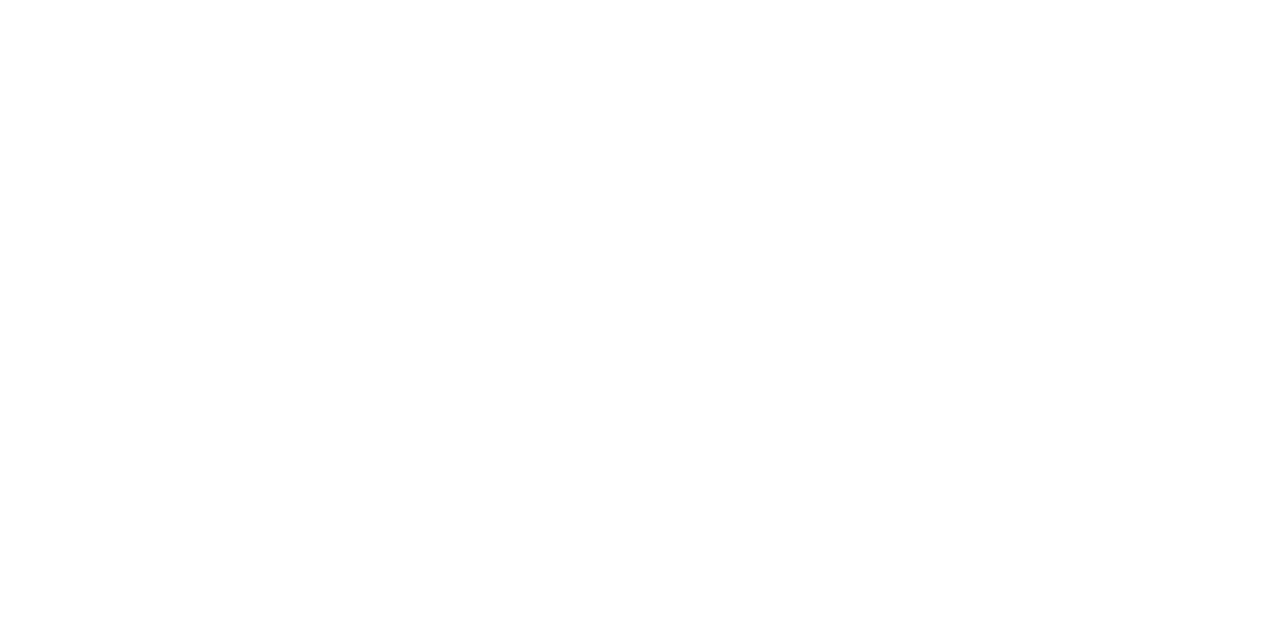
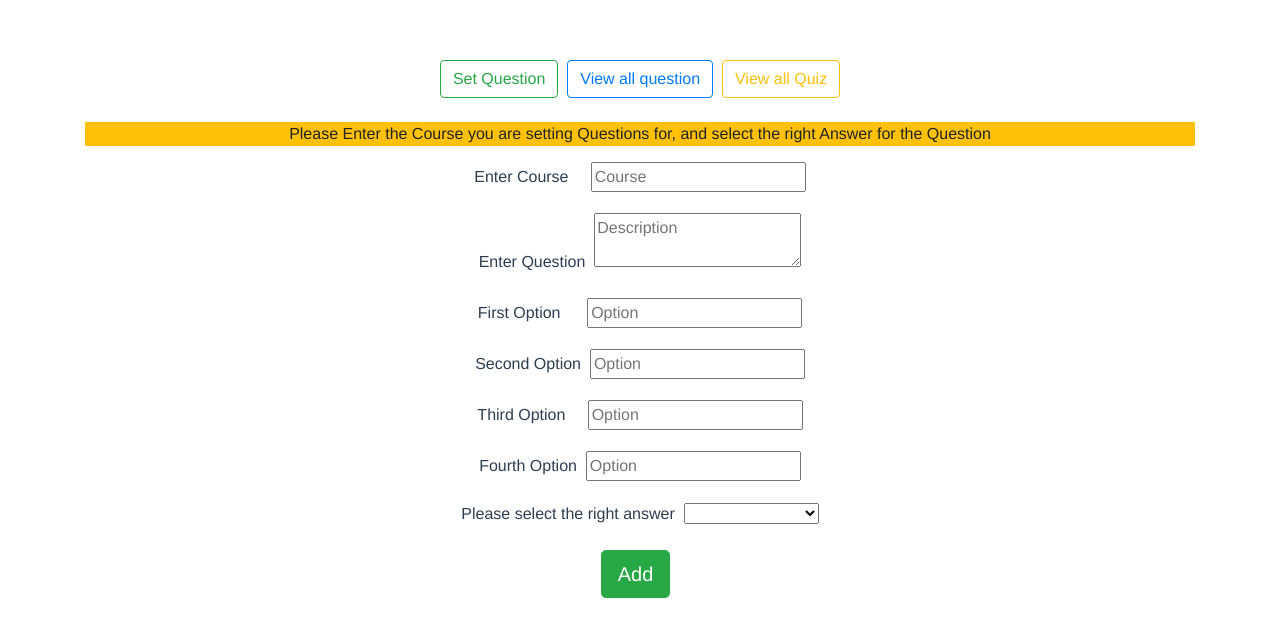
Before and after one commit to Derinsola16/quizzer-fronted, a Vue app: page /admin in a window 1280 px wide. Shown: the top 636 px of the page. Built offline with nearby package versions, Linux system fonts and the light colour scheme.

Commit message:
Created a view page for all action to be taken and put a dummy example for all pages

```diff
--- /dev/null
+++ b/src/views/Admin/Examiner.vue
@@ -0,0 +1,10 @@
+<template>
+<div>
+<div class="container">
+     <router-link to="/admin"><b-button variant="outline-success">Set Question</b-button></router-link>&nbsp;
+    <router-link to="/admin/viewquestion"><b-button variant="outline-primary">View all question</b-button></router-link>&nbsp;
+     <router-link to="/admin/viewquiz"><b-button variant="outline-warning">View all Quiz</b-button></router-link>
+</div><br/>
+    <router-view></router-view>
+</div>
+</template>
--- /dev/null
+++ b/src/views/Admin/SetQuestion.vue
@@ -0,0 +1,75 @@
+<template>
+<div class="container">
+    <p class="well btn-warning">Please Enter the Course you are setting Questions for,
+        and select the right Answer for the Question</p>
+          <form>
+        <div class="form-group">
+        <label for="course"> Enter Course &nbsp;</label>&nbsp;&nbsp;
+        <input v-model="quiz.course" type="text" required="" name="course" placeholder="Course"/>
+        </div>
+
+        <div class="form-group">
+        <label for="course"> Enter Question &nbsp;</label>
+        <textarea v-model="quiz.question" type="text" required="" name="question" placeholder="Description"/>
+        </div>
+
+        <div class="form-group">
+        <label for="course" >First Option &nbsp;</label>&nbsp;&nbsp;&nbsp;
+        <input v-model="quiz.optionOne" type="text" required="" name="course" placeholder="Option"/>
+        </div>
+
+        <div class="form-group">
+        <label for="course"> Second Option &nbsp;</label>
+        <input v-model="quiz.optionTwo" type="text" required="" name="course" placeholder="Option"/>
+        </div>
+
+        <div class="form-group">
+        <label for="course"> Third Option &nbsp;</label>&nbsp;&nbsp;
+        <input v-model="quiz.optionThree" type="text" required="" name="course" placeholder="Option"/>
+        </div>
+
+        <div class="form-group">
+        <label for="course"> Fourth Option &nbsp;</label>
+        <input v-model="quiz.optionFour" type="text" required="" name="course" placeholder="Option"/>
+        </div>
+
+        <div class="form-group">
+            <label for="course"> Please select the right answer &nbsp;</label>
+        <select v-model="quiz.answer">
+            <option>Choose Answer</option>
+            <option >{{quiz.optionOne}}</option>
+            <option>{{quiz.optionTwo}}</option>
+            <option>{{quiz.optionThree}}</option>
+            <option>{{quiz.optionFour}}</option>
+        </select>
+        </div>
+
+        <div class="form-group">
+            <button class="btn btn-success btn-lg">Add</button>&nbsp;&nbsp;
+
+        </div>
+        </form>
+
+</div>
+
+</template>
+
+<script>
+export default {
+     data() {
+        return {
+            quiz:{},
+
+        }
+    },
+
+}
+</script>
+
+<style scoped>
+.form-control{
+     width: 650px;
+    margin-left: 250px;
+
+}
+</style>
--- /dev/null
+++ b/src/views/Admin/ViewQuestion.vue
@@ -0,0 +1,37 @@
+<template>
+<div class="container" id="app">
+    <b-table striped hover :items="item" :fields="questionfields"></b-table>
+  </div>
+
+</template>
+<script>
+export default {
+    data() {
+        return{
+             questionfields: {
+                 S_N:{
+
+                 },
+                  subject:{
+
+                  },
+                  question:{
+
+                  },
+                  options:{
+
+                  },
+                  answer:{
+
+                  }
+                  },
+             item:[
+                { S_N: '1', subject: 'Node', question: 'What is the full meaning of npm', options: '90%', answer: 'Node Package Manager'},
+                { S_N: '2', subject: 'Javascript', question: 'How many framework does js has', options: '90%', answer: 'Many'},
+                { S_N: '3', subject: 'Vue', question: 'What framework is vue under', options: '90%', answer: 'Javascript'},
+            ]
+        }
+
+    }
+}
+</script>
--- /dev/null
+++ b/src/views/Admin/ViewQuiz.vue
@@ -0,0 +1,24 @@
+<template>
+    <div class="container" id="app">
+        <b-table striped hover :items="items" :fields="fields"></b-table>
+    </div>
+</template>
+
+<script>
+export default {
+    data(){
+        return{
+            fields: ['S_N', 'email', 'subject','score'],
+            items:[
+                { S_N: '1', email: 'JhonDoe@gmail.com',subject: 'Node', score: '90%'},
+                { S_N: '2', email: 'HalimaBerry@gmail.com',subject: 'Javascript', score: '70%'},
+                { S_N: '3', email: 'SnowWater@gmail.com',subject: 'Vue', score: '85%'},
+            ]
+        }
+    }
+}
+</script>
+
+<style scoped>
+
+</style>
--- /dev/null
+++ b/src/views/Candidate/Quiz.vue
@@ -0,0 +1,7 @@
+<template>
+    <div class="container-fluid">
+        <h5>Select subject</h5>
+
+        <router-view></router-view>
+    </div>
+</template>
--- /dev/null
+++ b/src/views/Candidate/Subjects.vue
@@ -0,0 +1,26 @@
+<template>
+<div class="container-fluid">
+
+
+    <h5>Node <router-link to="/subject/Node"><b-button variant="outline-primary" v-on:click="seen = !seen">Take Quiz</b-button></router-link></h5>
+    <h5>Javascript <router-link to="/subject/Javascript"><b-button variant="outline-primary">Take Quiz</b-button></router-link></h5>
+    <h5>Vue <router-link to="/subject/Vues"><b-button variant="outline-primary">Take Quiz</b-button></router-link></h5>
+
+<hr>
+    <router-view></router-view>
+</div>
+</template>
+
+<script>
+export default {
+    data(){
+        return{
+            seen: false,
+        }
+    }
+}
+</script>
+
+<style scoped>
+
+</style>
--- a/src/views/SetQuiz.vue
+++ b/src/views/SetQuiz.vue
@@ -1,37 +1,34 @@
 <template>
 <main>
+        <!-- Modal for setting questions -->
+     <div class="container-fluid">
+  <b-button v-b-modal.modal-1 class="btn btn-primary">Set Question</b-button>
 
-    <form>
+  <b-modal id="modal-1" title="">
+
+  </b-modal>
+</div>
+  <!-- Modal for setting questions ends-->
+
+    <div class="container">
+        <b-table striped hover :items="items" :fields="quizfields"></b-table>
+    </div>
+
+    <div class="container" id="app">
+    <b-table striped hover :items="item" :fields="questionfield" v-if="seen"></b-table>
+  </div>
+
+        <form>
         <div class="form-group">
-        <label for="course"> Enter Course &nbsp;</label>
-        <input type="text" required="" name="course"/>
+            <button class="btn btn-success">Add</button>&nbsp;&nbsp;
+
         </div>
+         </form>
+        <button class="btn btn-info" v-on:click="seen = !seen">View all question</button>
 
-        <div class="form-group">
-        <label for="course"> Enter Question &nbsp;</label>
-        <input type="text" required="" name="question" placeholder="Description"/>
-        </div>
 
-        <div class="form-group">
-        <label for="course"> Enter Option 1 &nbsp;</label>
-        <input type="text" required="" name="course"/>
-        </div>
 
-        <div class="form-group">
-        <label for="course"> Enter Option 2 &nbsp;</label>
-        <input type="text" required="" name="course"/>
-        </div>
 
-        <div class="form-group">
-        <label for="course"> Enter Option 3 &nbsp;</label>
-        <input type="text" required="" name="course"/>
-        </div>
-
-        <div class="form-group">
-        <label for="course"> Enter Option 4 &nbsp;</label>
-        <input type="text" required="" name="course"/>
-        </div>
-    </form>
 </main>
 
 </template>
@@ -39,7 +36,18 @@
 <script>
 export default {
 
+    data() {
+        return {
+            quiz:{},
+            quizfields: ['S/N', 'email', 'subject','score'],
+            questionfield: ['S/N', 'subject', 'question','options','answer'],
+            seen: false
+        }
+    },
+
 }
+
+
 </script>
 
 <style scoped>
--- /dev/null
+++ b/src/views/Subject/Javascript.vue
@@ -0,0 +1,27 @@
+<template>
+   <div >
+
+    <b-form-group label="1. How many framework does js has?">
+        <!-- <label for="1">1. What is the full meaning of npm?</label> -->
+      <b-form-radio v-model="selected" name="some-radios" value="Many">Many</b-form-radio>
+      <b-form-radio v-model="selected" name="some-radios" value="None"> None</b-form-radio>
+      <b-form-radio v-model="selected" name="some-radios" value="Two">Two</b-form-radio>
+      <b-form-radio v-model="selected" name="some-radios" value="One"> One</b-form-radio>
+    </b-form-group>
+         <div class="mt-3">Selected: <strong>{{ selected }}</strong></div>
+</div>
+</template>
+
+<script>
+export default {
+    data() {
+      return {
+        selected: ''
+      }
+    }
+}
+</script>
+
+<style scoped>
+
+</style>
--- /dev/null
+++ b/src/views/Subject/Node.vue
@@ -0,0 +1,27 @@
+<template>
+<div >
+
+    <b-form-group label="1. What is the full meaning of npm?">
+        <!-- <label for="1">1. What is the full meaning of npm?</label> -->
+      <b-form-radio v-model="selected" name="some-radios" value="Not Package Manager">Not Package Manager</b-form-radio>
+      <b-form-radio v-model="selected" name="some-radios" value="Node Package Manager"> Node Package Manager</b-form-radio>
+      <b-form-radio v-model="selected" name="some-radios" value="New Package Manager">New Package Manager</b-form-radio>
+      <b-form-radio v-model="selected" name="some-radios" value="Nasty Package Manager"> Nasty Package Manager</b-form-radio>
+    </b-form-group>
+         <div class="mt-3">Selected: <strong>{{ selected }}</strong></div>
+</div>
+</template>
+
+<script>
+export default {
+    data() {
+      return {
+        selected: ''
+      }
+    }
+}
+</script>
+
+<style scoped>
+
+</style>
--- /dev/null
+++ b/src/views/Subject/Vues.vue
@@ -0,0 +1,27 @@
+<template>
+    <div >
+
+    <b-form-group label="1. What framework is vue under?">
+        <!-- <label for="1">1. What is the full meaning of npm?</label> -->
+      <b-form-radio v-model="selected" name="some-radios" value="Ruby">Ruby</b-form-radio>
+      <b-form-radio v-model="selected" name="some-radios" value="Phython"> Phython</b-form-radio>
+      <b-form-radio v-model="selected" name="some-radios" value="Php">Php</b-form-radio>
+      <b-form-radio v-model="selected" name="some-radios" value="Javascript">Javascript</b-form-radio>
+    </b-form-group>
+         <div class="mt-3">Selected: <strong>{{ selected }}</strong></div>
+</div>
+</template>
+
+<script>
+export default {
+    data() {
+      return {
+        selected: ''
+      }
+    }
+}
+</script>
+
+<style scoped>
+
+</style>
```
Also changed, not shown: src/router.js (+45 -3 lines), src/views/Auth/Register.vue (line endings or trailing spaces).
